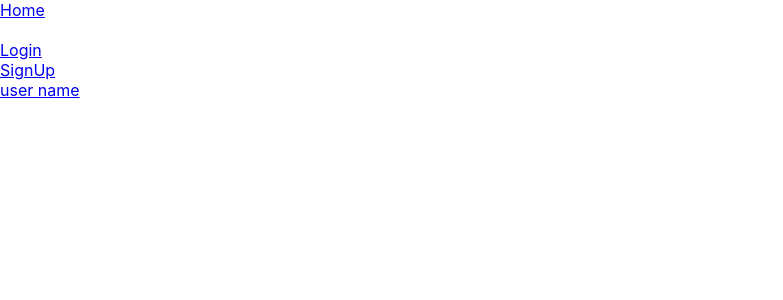
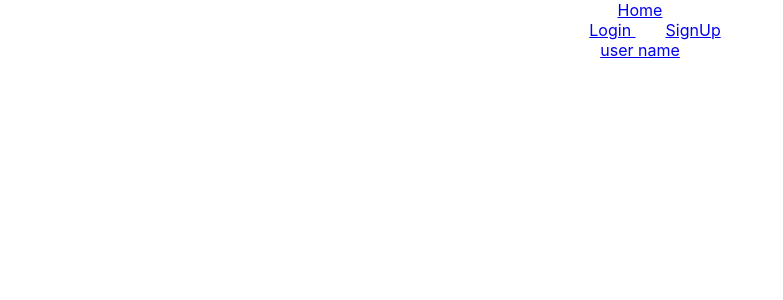
Before and after one commit to HiFivee/Mine-Frontend, a React (Create React App) app: page / in a window 1280 px wide. Shown: the top 300 px of the page, without its empty margins (0-783 px from the left). Built offline with nearby package versions, Linux system fonts and the light colour scheme.

Commit message:
navstyles

```diff
--- a/package.json
+++ b/package.json
@@ -14,7 +14,7 @@
     "web-vitals": "^2.1.0"
   },
   "scripts": {
-    "start": "react-scripts start",
+    "start": "set PORT=8080 && react-scripts start",
     "build": "react-scripts build",
     "test": "react-scripts test",
     "eject": "react-scripts eject"
--- a/src/App.css
+++ b/src/App.css
@@ -36,3 +36,7 @@
     transform: rotate(360deg);
   }
 }
+
+.NavStyles a {
+  padding-left: 30px;
+}
--- a/src/App.js
+++ b/src/App.js
@@ -2,6 +2,7 @@ import {BrowserRouter, Routes, Route} from 'react-router-dom';
 import Header from './Header/Header';
 import Login from './Login/Login';
 import Register from './Login/Register';
+import styles from './App.css';
 
 function App() {
   return (
--- a/src/Header/Header.js
+++ b/src/Header/Header.js
@@ -5,12 +5,10 @@ function Header()
 {
     return (
         <div>
-            <Navbar bg = "dark"variant = "dark">
+            <Navbar bg = "dark" variant = "dark">
             <Navbar.Brand href = "#home" > Home </Navbar.Brand>
-            <Nav>
-                <br/>
+            <Nav className = "NavStyles">
                 <Link to = "/login"> Login </Link>
-                <br/>
                 <Link to = "/register"> SignUp </Link>
             </Nav>
             <Nav>
```
